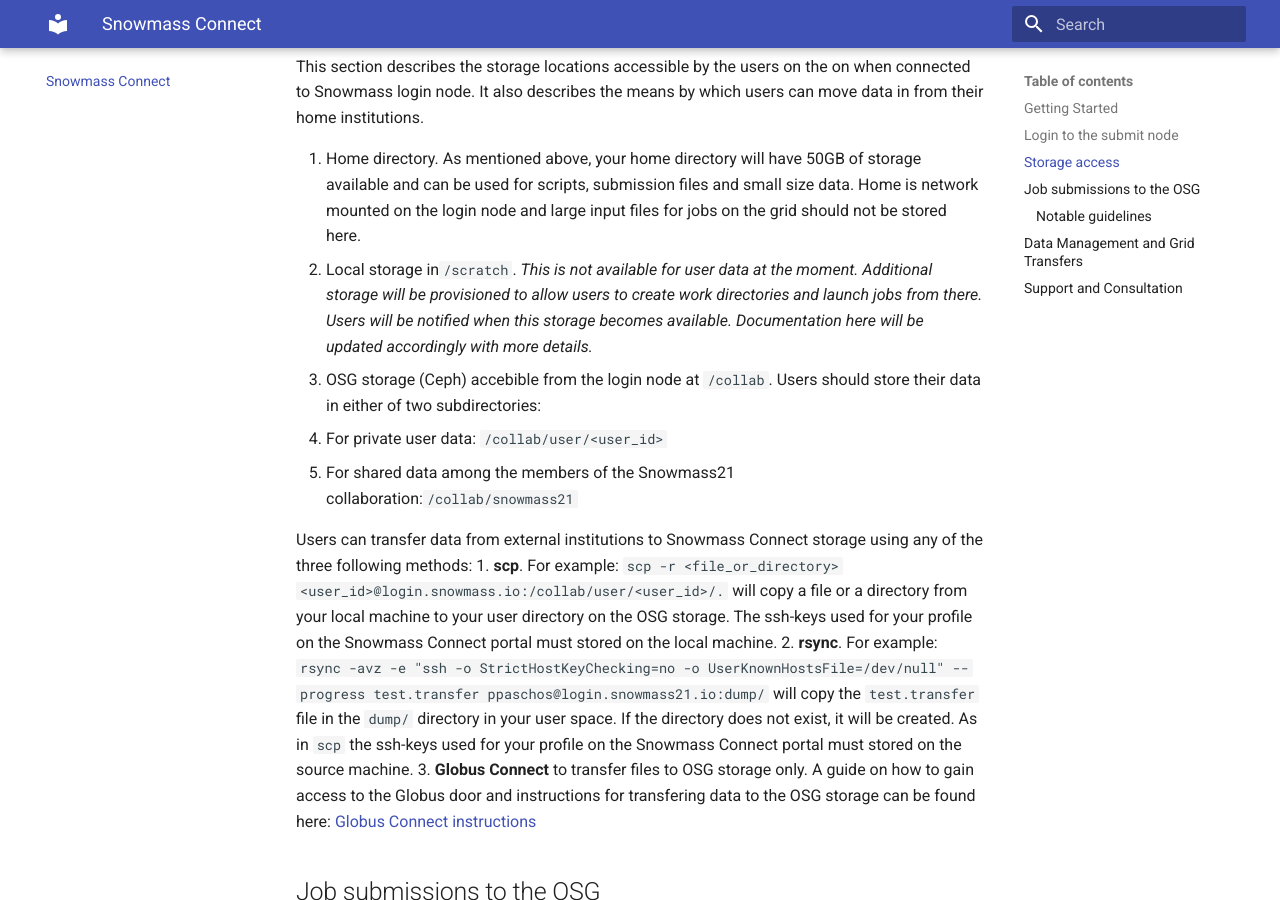
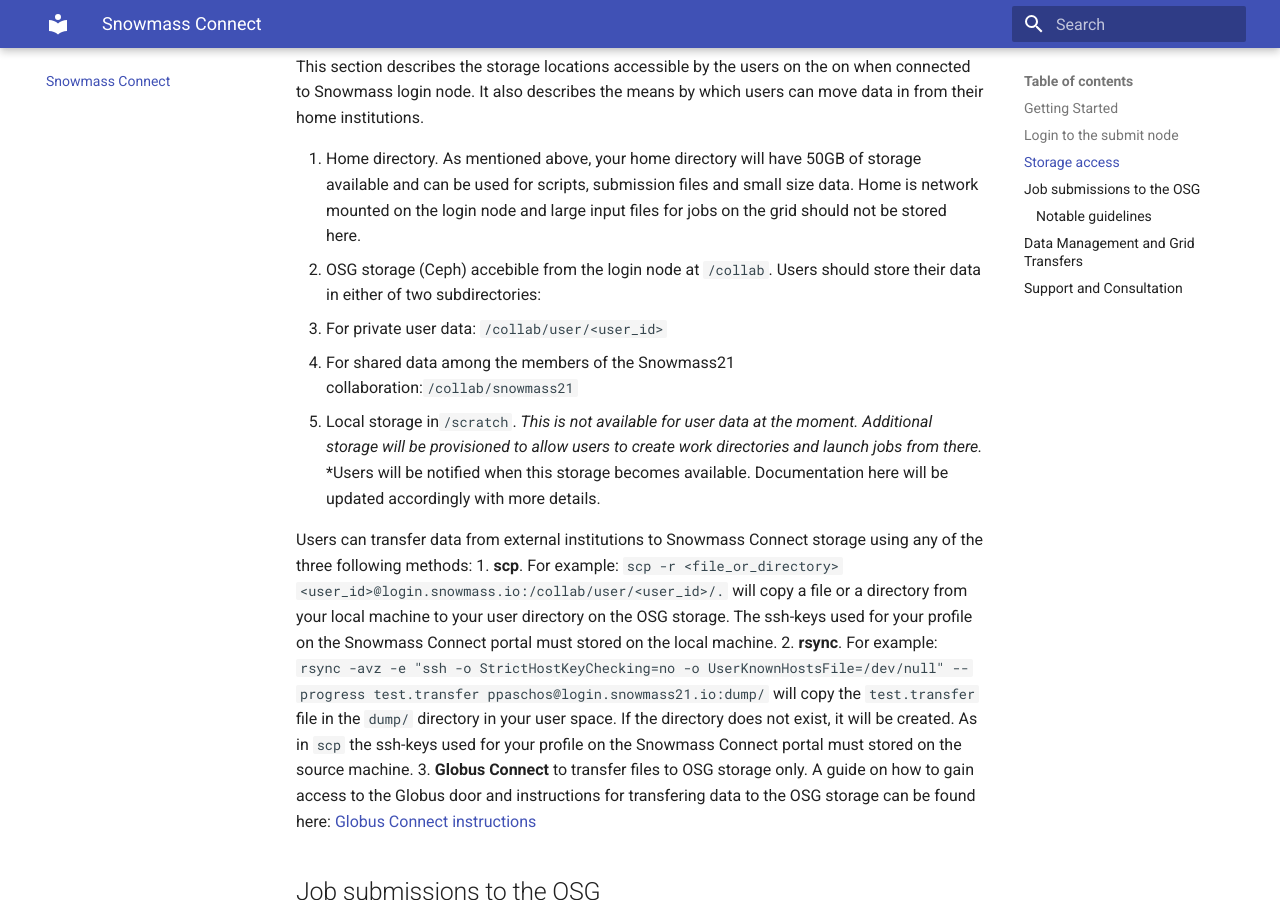
Before and after one commit to ppaschos/snowmass-connect-docs, an MkDocs documentation site: the page built from docs/index.md, in a window 1280 px wide and 900 px high, scrolled down 1218 px. Built offline with MkDocs 1.6.1 and Material for MkDocs 9.7.7, drawn with Linux system fonts in a browser that asks for light colours.

```diff
--- a/docs/index.md
+++ b/docs/index.md
@@ -38,13 +38,13 @@ users can move data in from their home institutions.
 1. Home directory. As mentioned above, your home directory will have 50GB of storage  available and can
 be used for scripts, submission files and small size data. Home is network mounted on the login node and large input
 files for jobs on the grid should not be stored here.
-2. Local storage in`/scratch`. *This is not available for user data at the moment. Additional storage will be*
-*provisioned to allow users to create work directories and launch jobs from there.*
-*Users will be notified when this storage becomes available. Documentation here will be updated accordingly with more details.*
-3. OSG storage (Ceph) accebible from the login node at `/collab`. Users should store their
+2. OSG storage (Ceph) accebible from the login node at `/collab`. Users should store their
 data in either of two subdirectories:
 * For private user data: `/collab/user/<user_id>`
 * For shared data among the members of the Snowmass21 collaboration:`/collab/snowmass21`
+3. Local storage in`/scratch`. *This is not available for user data at the moment. Additional storage will be*
+*provisioned to allow users to create work directories and launch jobs from there.*
+*Users will be notified when this storage becomes available. Documentation here will be updated accordingly with more details.
 
 Users can transfer data from external institutions to Snowmass Connect storage using any of the three following methods:
 1. **scp**. For example: `scp -r <file_or_directory> <user_id>@login.snowmass.io:/collab/user/<user_id>/.` will copy a file or a directory
```
